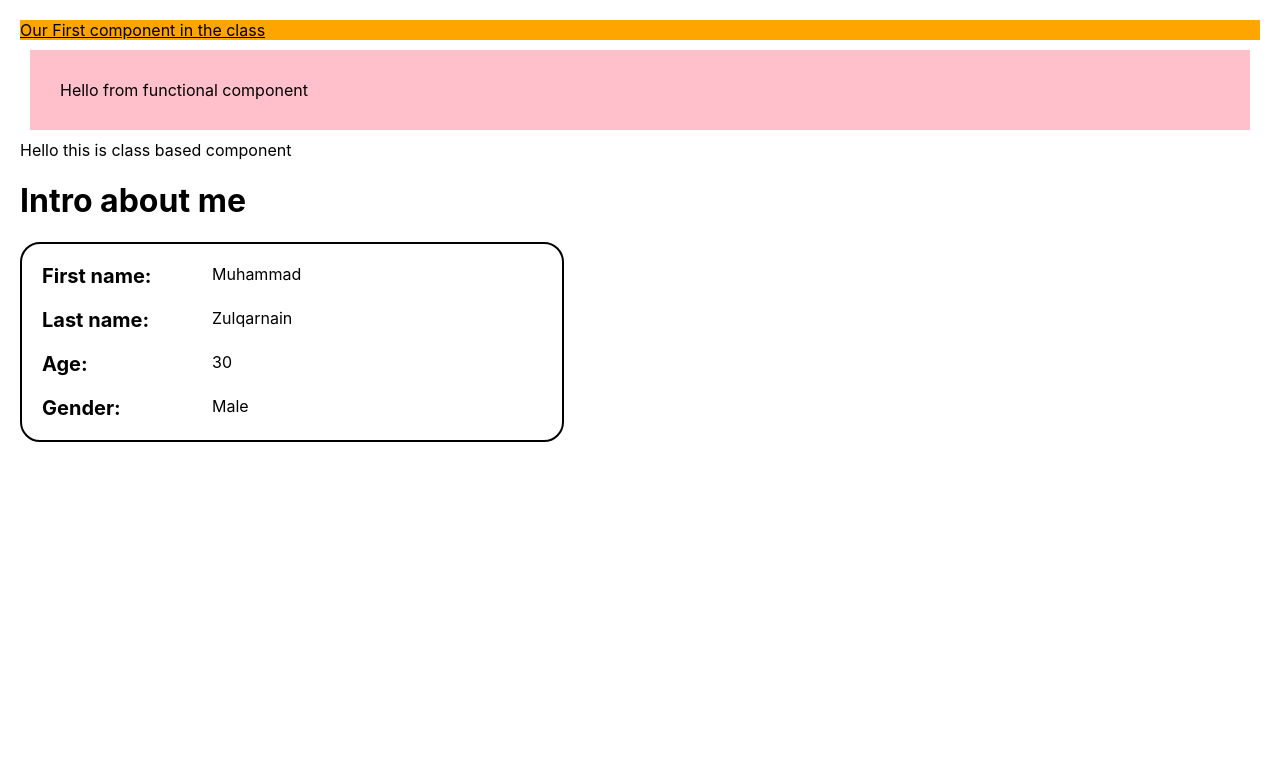
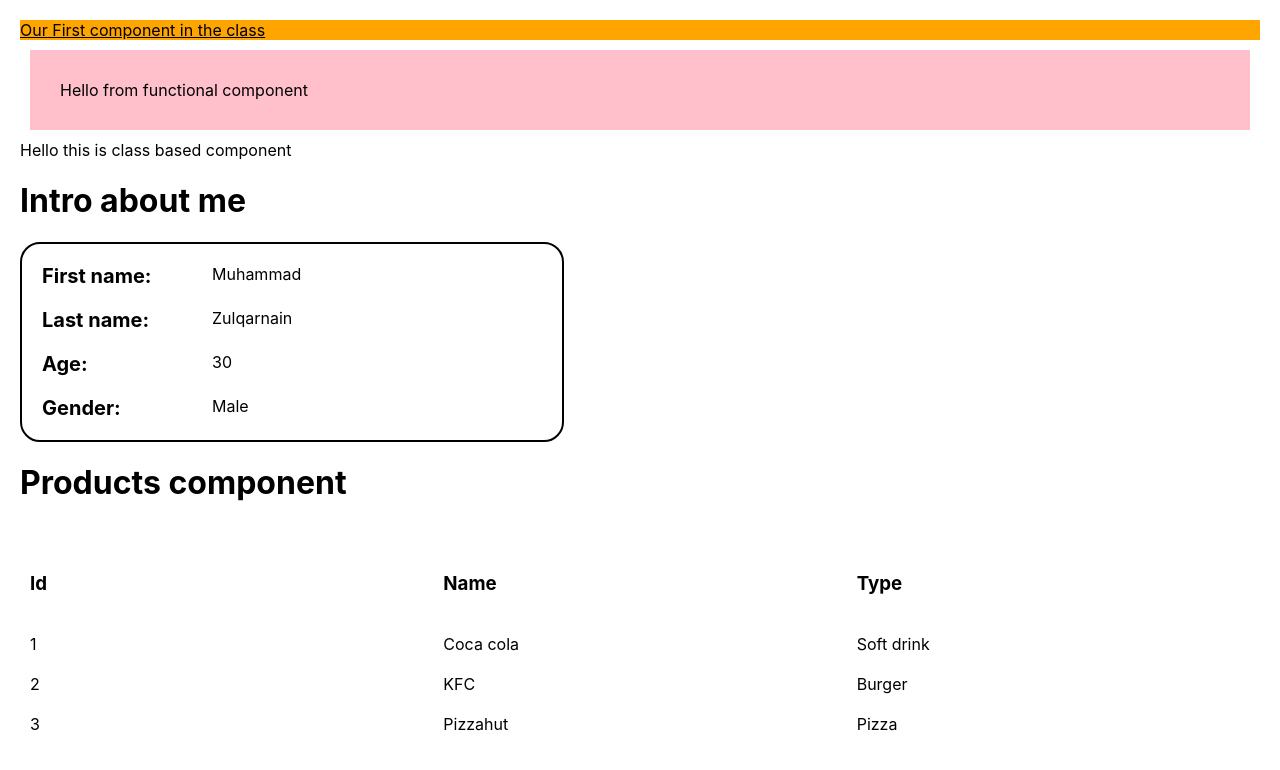
Before and after one commit to Zulqarnain-ZQ/intro-to-react, a React (Create React App) app in the folder lecture2-react/: page / in a window 1280 px wide. Shown: the top 770 px of the page. Built offline with nearby package versions, Linux system fonts and the light colour scheme.

Commit message:
Add Products component

```diff
--- a/lecture2-react/src/App.js
+++ b/lecture2-react/src/App.js
@@ -4,6 +4,27 @@ import { First } from "./First";
 import { Second } from "./Second";
 import TestClass from "./TestClass";
 import { MyIntro } from "./MyIntro";
+import { Products } from "./Products";
+
+const products = [
+  {
+    id: 1,
+    name: "Coca cola",
+    type: "Soft drink",
+  },
+  {
+    id: 2,
+    name: "KFC",
+    type: "Burger",
+  },
+  {
+    id: 3,
+    name: "Pizzahut",
+    type: "Pizza",
+  },
+];
+
+// TODO: Build Students component and it would display [{id, name, age}]
 
 function App() {
   return (
@@ -28,6 +49,8 @@ function App() {
           lastName: "Zulqarnain",
         }}
       />
+
+      <Products products={products} />
     </div>
   );
 }
--- /dev/null
+++ b/lecture2-react/src/Products.jsx
@@ -0,0 +1,23 @@
+import styles from './Products.module.css'
+
+export function Products({products}){
+return <div className={styles.container}>
+
+    <h1>Products component</h1>
+
+    <div>
+        <div className={styles.grid}>
+            <h3>Id</h3>
+            <h3>Name</h3>
+            <h3>Type</h3>
+        </div>
+        {products.map((product, index) => (
+        <div key={index} className={styles.grid}>
+            <span>{product.id}</span>
+            <span>{product.name}</span>
+            <span>{product.type}</span>
+        </div>
+        ))}
+    </div>
+    </div>
+}
--- /dev/null
+++ b/lecture2-react/src/Products.module.css
@@ -0,0 +1,12 @@
+.container {
+    display: flex;
+    flex-direction: column;
+    gap: 20px;
+}
+
+.grid{
+    display: grid;
+    grid-template-columns: repeat(3, 1fr);
+    grid-gap: 20px;
+    padding: 10px;
+}
```
